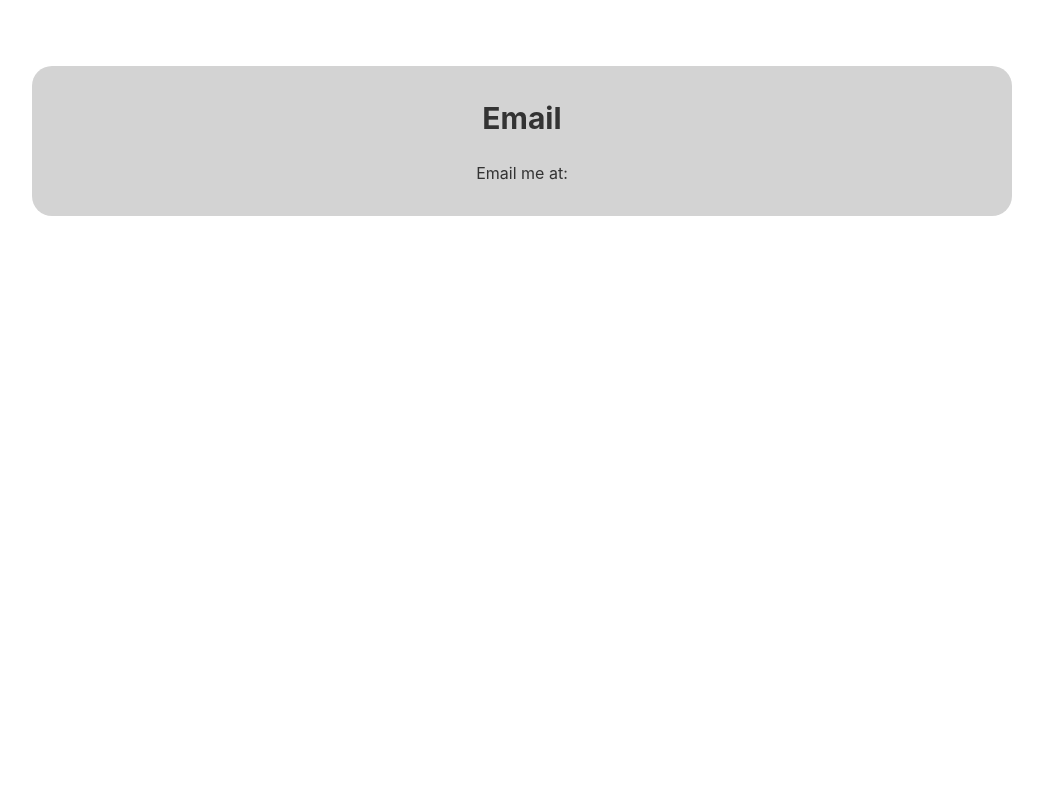
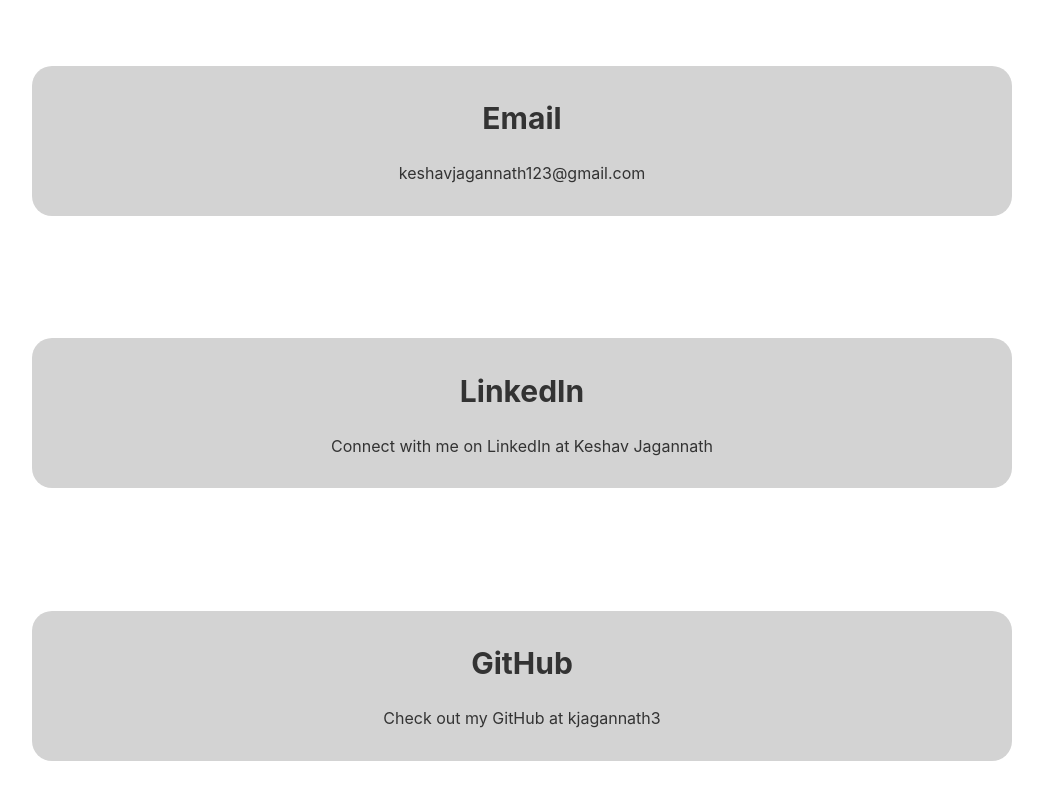
Before and after one commit to kjagannath3/personal_website, a Svelte app in the folder svelte-app/: page /contact in a window 1280 px wide. Shown: the part 614-1414 px from the top of the page, without its empty margins (118-1161 px from the left). Before the commit the page ends 1033 px from the top, so only its background shows below. Built offline with nearby package versions, Linux system fonts and the light colour scheme.

Commit message:
proof of concept text subcontainers

```diff
--- a/svelte-app/src/Contact.svelte
+++ b/svelte-app/src/Contact.svelte
@@ -16,7 +16,9 @@
         </div>
     </div>
     <div class="content-list">
-        <SubContent title="Email" text="Email me at:" />
+        <SubContent title="Email" text="keshavjagannath123@gmail.com" />
+        <SubContent title="LinkedIn" text="Connect with me on LinkedIn at Keshav Jagannath" />
+        <SubContent title="GitHub" text="Check out my GitHub at kjagannath3" />
     </div>
 
 </div>
```
